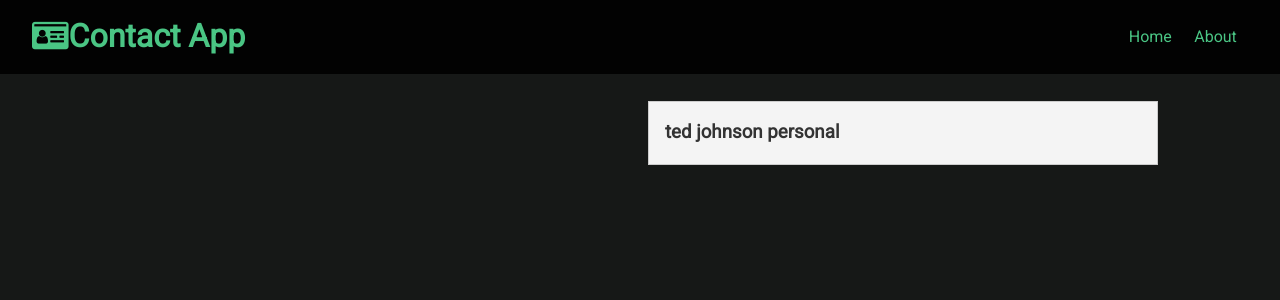
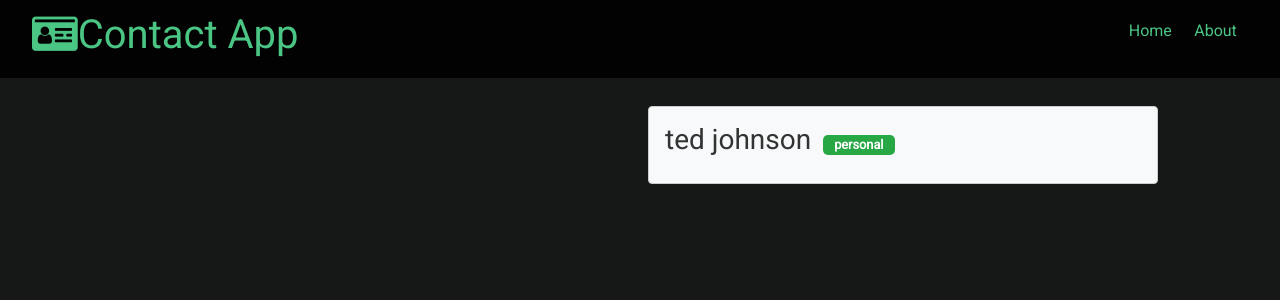
Before and after one commit to AnandDevarajan/contact-app, a React (Create React App) app in the folder Frontend/: page / in a window 1280 px wide. Shown: the top 300 px of the page. Built offline with nearby package versions, Linux system fonts and the light colour scheme.

Commit message:
added badges to type

```diff
--- a/Frontend/package.json
+++ b/Frontend/package.json
@@ -7,11 +7,13 @@
     "@testing-library/react": "^9.5.0",
     "@testing-library/user-event": "^7.2.1",
     "axios": "^0.19.2",
+    "bootstrap": "^4.5.0",
     "react": "^16.13.1",
     "react-dom": "^16.13.1",
     "react-router-dom": "^5.2.0",
     "react-scripts": "3.4.1",
     "react-transition-group": "^4.4.1",
+    "reactstrap": "^8.5.1",
     "uuid": "^8.2.0"
   },
   "scripts": {
--- a/Frontend/src/App.js
+++ b/Frontend/src/App.js
@@ -4,6 +4,7 @@ import Navbar from './components/layout/Navbar';
 import Home from './components/pages/Home';
 import About from './components/pages/About';
 import ContactState from './context/contact/ContactState';
+import 'bootstrap/dist/css/bootstrap.min.css';
 import './App.css';
 
 const App = () => {
--- a/Frontend/src/components/contacts/ContactItem.js
+++ b/Frontend/src/components/contacts/ContactItem.js
@@ -1,20 +1,13 @@
 import React from 'react';
+import { Badge, BadgeProps } from 'reactstrap';
 
 const ContactItem = ({ contact }) => {
   const { id, name, email, phone, type } = contact;
   return (
     <div className='card bg-light'>
       <h3 className='text-left'>
-        {name}
-        {' '}
-        <span
-          className={
-            'badge' +
-            (type === 'professional' ? 'badge-success' : 'badge-danger')
-          }
-        >
-          {type}
-        </span>
+        {name}{' '}
+        <Badge color={type === 'personal' ? 'success' : 'dark'}>{type}</Badge>
       </h3>
     </div>
   );
```
Also changed, not shown: 1 other file (tests, documents, lock files or other folders).
